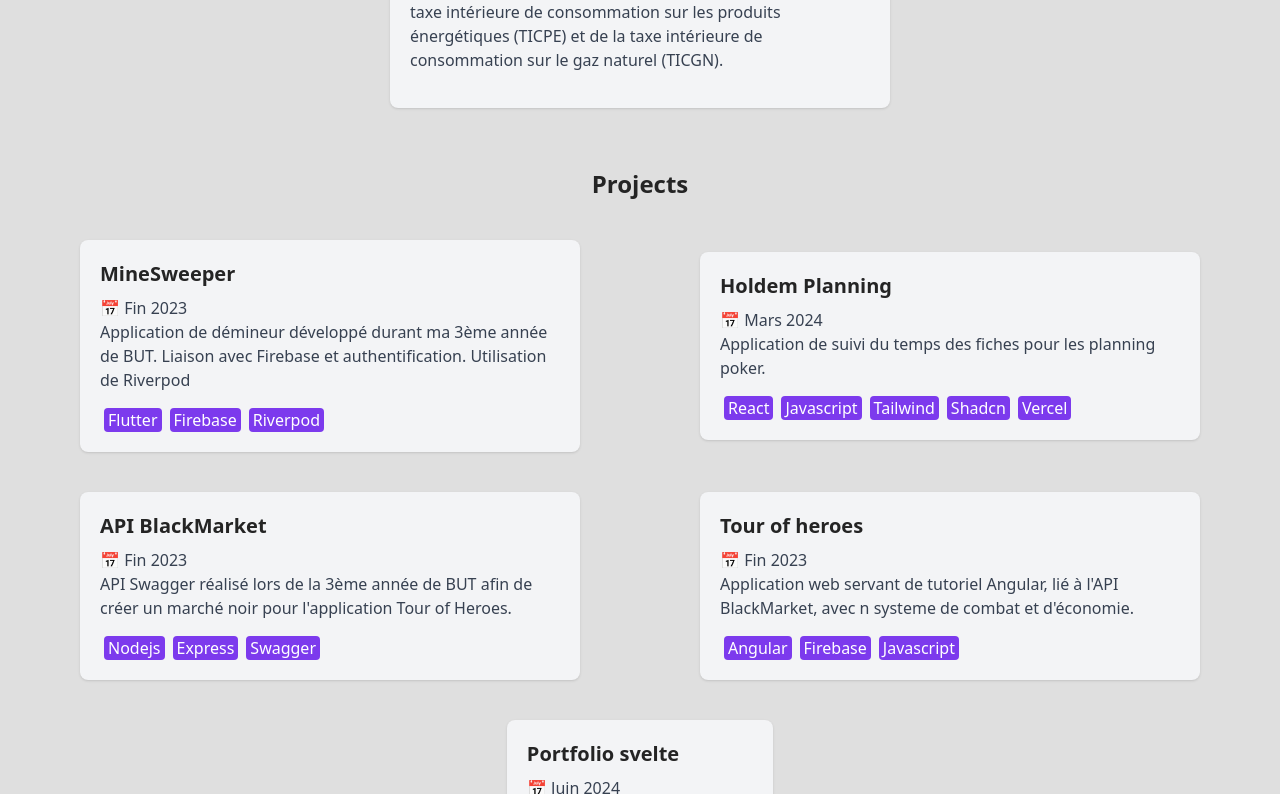
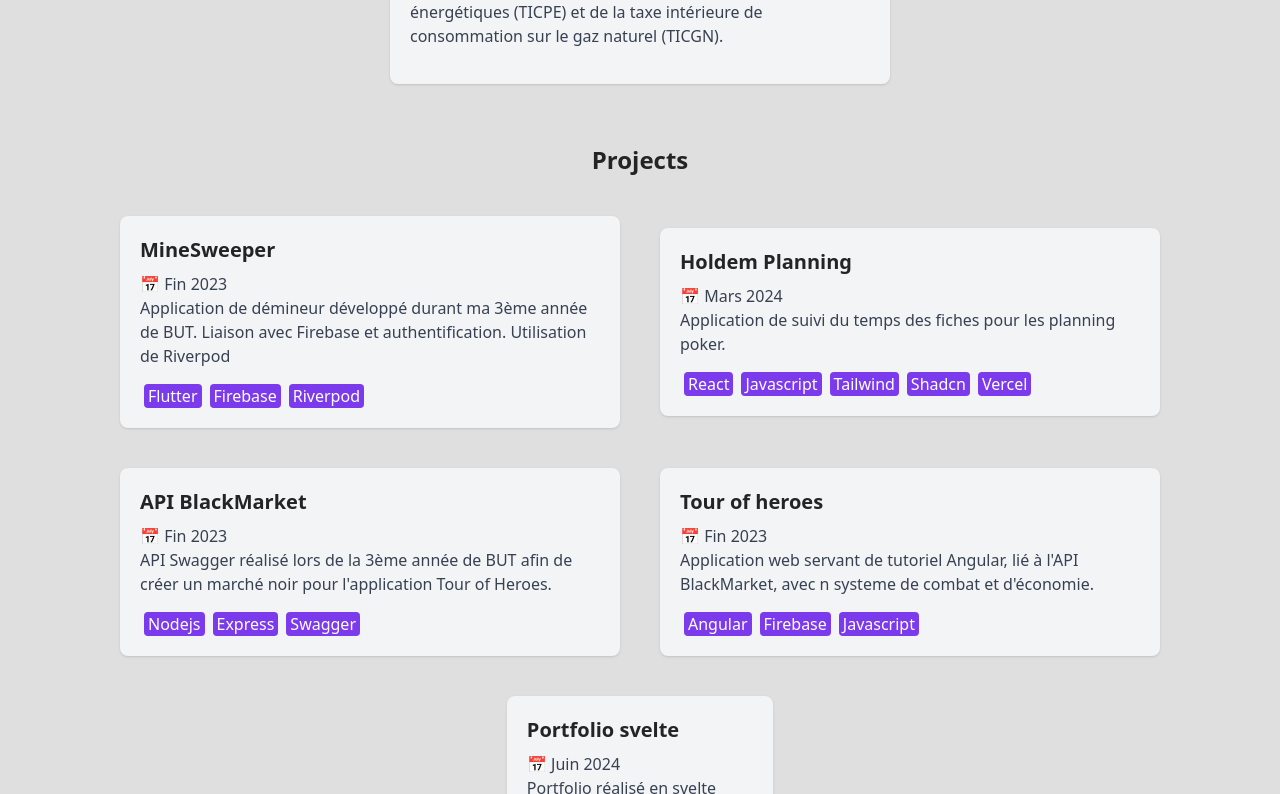
Before and after one commit to MaximeSeignovert/Svelte-Portfolio, a SvelteKit app: page / in a window 1280 px wide. Shown: the part 1806-2600 px from the top of the page. Built offline with nearby package versions, Linux system fonts and the light colour scheme.

Commit message:
Modification css

```diff
--- a/src/app.css
+++ b/src/app.css
@@ -14,14 +14,16 @@
     --main-accentuation-color:#6d28d9;
   }
   body {
+    width: 100%;
+    overflow-x: hidden;
+    overflow-y: auto;
     margin: 0;
     padding: 0;
     background-color: var(--main-background-color);
   }
   section {
     width: 100%;
-    box-sizing: border-box;
-    min-height: 80vh;
+    overflow-x: hidden;
     background-color: var(--main-background-color);
     color:var(--main-foreground-color);
   }
--- a/src/components/Footer.svelte
+++ b/src/components/Footer.svelte
@@ -1,4 +1,4 @@
-<footer class="bg-gray-800 text-white p-5 flex justify-around items-start">
+<footer class="w-[100vw] bg-gray-800 text-white p-5 flex justify-around items-start">
     <div>
       <h3 class="text-lg mb-[10px]">Adresse</h3>
       <p class='my-[5px]'>123 Rue de la Programmation</p>
--- a/src/components/scrollToTop.svelte
+++ b/src/components/scrollToTop.svelte
@@ -31,9 +31,8 @@
 
 
   {#if showButton}
-    <button class="btn-transition fixed bottom-[20px] right-[20px] text-main-accentuation-color bg-transparent border-none rounded-full w-[50px] h-[50px] flex items-center justify-center cursor-pointer hover:opacity-80 hover:bottom-[25px] hover:bg-black hover:bg-opacity-40" on:click="{scrollToTop}">
-      <svg class="w-[20px] h-[20px]" xmlns="http://www.w3.org/2000/svg" viewBox="0 0 24 24" fill="none" stroke="currentColor" stroke-width="2" stroke-linecap="round" stroke-linejoin="round">
-
+    <button class="btn-transition fixed bottom-[20px] right-[20px]  text-[var(--main-foreground-color)] bg-transparent border-none rounded-full w-[50px] h-[50px] flex items-center justify-center cursor-pointer hover:opacity-80 hover:bottom-[25px] hover:bg-black hover:bg-opacity-40" on:click="{scrollToTop}">
+      <svg class="w-[20px] h-[20px]" xmlns="http://www.w3.org/2000/svg" viewBox="0 0 24 24" fill="none" stroke="currentColor" stroke-width="4" stroke-linecap="round" stroke-linejoin="round">
         <polyline points="5 12 12 5 19 12"></polyline>
       </svg>
     </button>
--- a/src/sections/Contact.svelte
+++ b/src/sections/Contact.svelte
@@ -1,7 +1,7 @@
 <section>
   <h2 class="text-2xl font-semibold pb-5 text-center" id="contact">Contact me</h2>
     <!-- Contenu de la section Contact -->
-    <div class="max-w-[600px] my-0 mx-auto p-[20px]">
+    <div class="max-w-[600px] my-0 mx-auto mb-[20px] p-[20px]">
       <form on:submit|preventDefault={submitForm} class="flex flex-col">
         <label class="mb-[5px]" for="name">Nom :</label>
         <input class="mb-[15px] p-[10px] rounded text-black" type="text" id="name" bind:value={formData.name} required>
--- a/src/sections/Projects.svelte
+++ b/src/sections/Projects.svelte
@@ -7,7 +7,7 @@
 
 <section class="p-[20px]">
   <h2 id="projects" class="text-2xl font-semibold pb-5 text-center">Projects</h2>
-  <div class="flex flex-row flex-wrap items-center justify-around">
+  <div class="flex flex-row flex-wrap items-center justify-center">
     {#each projets as {title, date, description, tags, lien}}
     <ProjectCard {title} {date} {description} {tags} {lien} />
     {/each}
```
